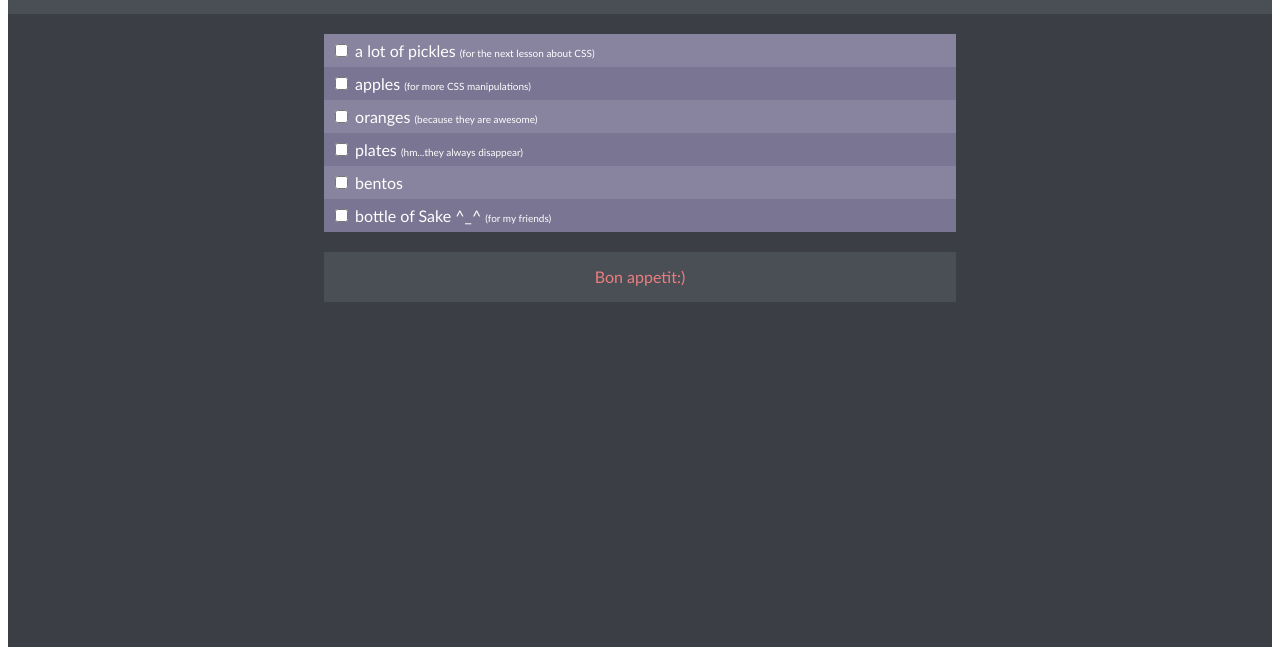
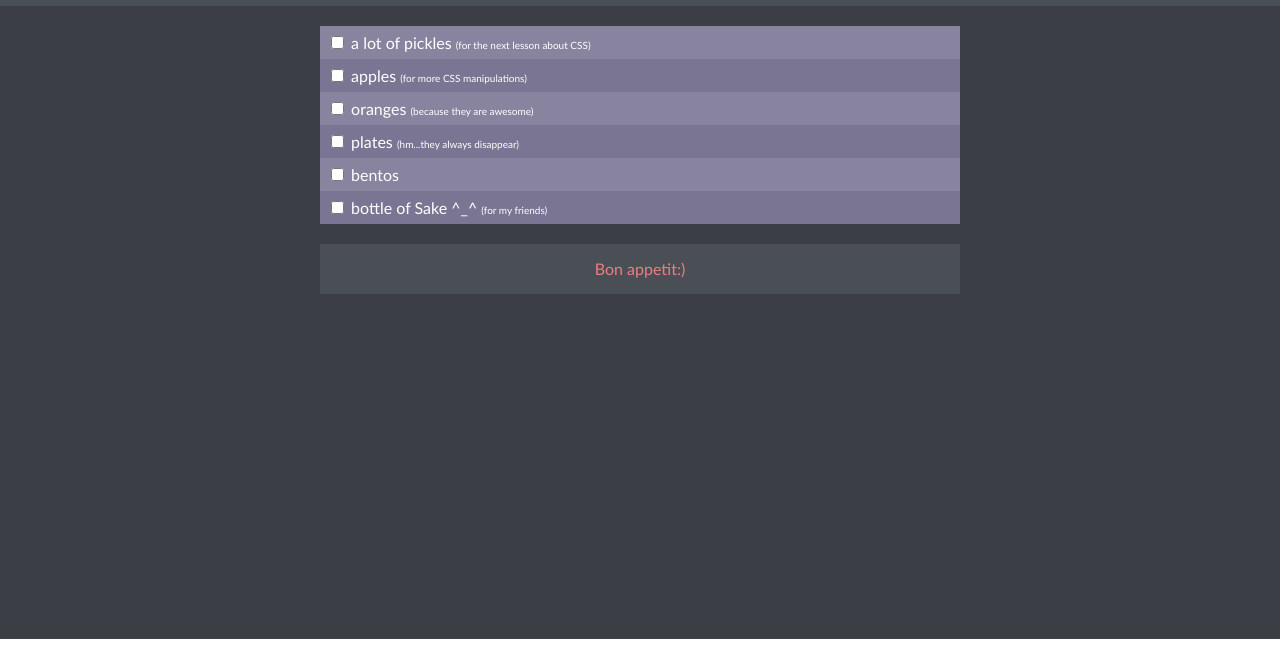
Before and after one commit to vik-art/beetroot5, a plain HTML site: page homework.html in a window 1280 px wide. Shown: the part 145-800 px from the top of the page. Drawn offline with Linux system fonts and the light colour scheme.

Commit message:
initial changes

```diff
--- a/style.css
+++ b/style.css
@@ -1,11 +1,19 @@
+body {
+  margin: 0;
+  padding: 0;
+  box-sizing: border-box;
+}
+
 header {
-    color: #EB7E7F;
+  color: #eb7e7f;
   background-color: #4a4f56;
   text-align: center;
   padding: 10px 0;
 }
-div#container {background-color: #3B3F45;
-    font-family: 'Trebuchet MS', 'Lucida Sans Unicode', 'Lucida Grande', 'Lucida Sans', Arial, sans-serif;
+div#container {
+  background-color: #3b3f45;
+  font-family: "Trebuchet MS", "Lucida Sans Unicode", "Lucida Grande",
+    "Lucida Sans", Arial, sans-serif;
   width: 100%;
   height: 98vh;
   display: block;
@@ -13,45 +21,54 @@ div#container {background-color: #3B3F45;
 }
 footer {
   background-color: #4a4f56;
-    color: #EB7E7F;
+  color: #eb7e7f;
   display: flex;
   justify-content: center;
   align-items: center;
-    margin: 20px auto;
+  text-align: center;
+  margin: 0 auto;
   width: 50%;
   height: 50px;
 }
+section {
+  margin-top: 20px;
+  margin-bottom: 20px;
+}
 ol {
+  margin: 0 auto;
+
+  padding: 0;
   background-color: #88839e;
-    margin: 20px auto;
   width: 50%;
   padding-left: 0px;
   cursor: pointer;
   color: white;
 }
-ol>li {
+ol > li {
   list-style-type: none;
   padding: 7px;
 }
-li:nth-child(2n)
-    {background-color: #7A7593}
-ol>li span#small::before{
+li:nth-child(2n) {
+  background-color: #7a7593;
+}
+ol > li span#small::before {
   content: "(";
 }
-ol>li span#small::after{
+ol > li span#small::after {
   content: ")";
 }
-ol>li span#small {
+ol > li span#small {
   font-size: 10px;
 }
-li:hover {background-color: #4a4f56;
+li:hover {
+  background-color: #4a4f56;
   border-bottom: 2px solid white;
   border-top: 2px solid white;
 }
 li:active {
-    background-color: #EB7E7F;
+  background-color: #eb7e7f;
 }
-input:checked +label {
+input:checked + label {
   text-decoration: line-through;
   font-size: 12px;
 }
```
Also changed, not shown: index.html (added, +39 -0 lines). Lines whose indentation alone changed are shown as unchanged.
